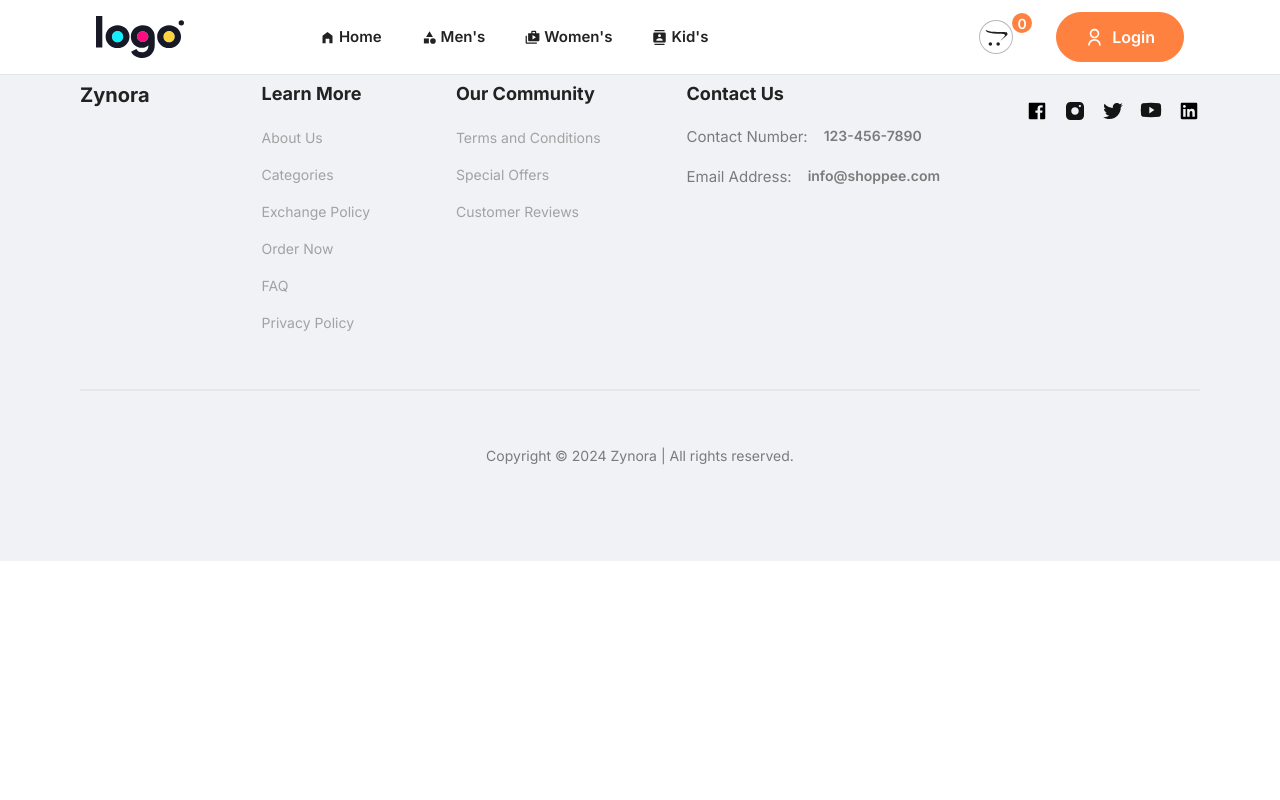
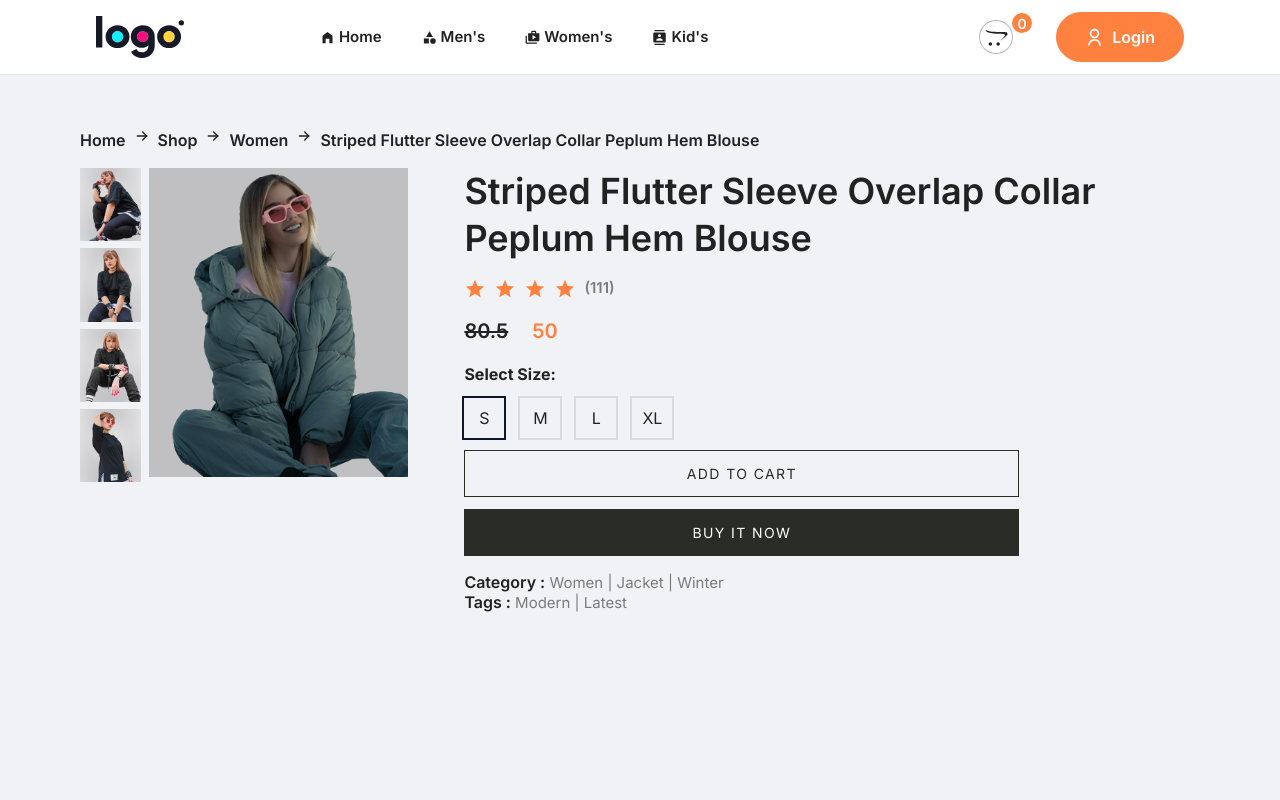
Before and after one commit to yusuftannn/ZynoraApp, a React (Vite) app in the folder frontend/: page /product/1 in a window 1280 px wide. Shown: the top 800 px of the page. Built offline with nearby package versions, Linux system fonts and the light colour scheme.

Commit message:
Product Detail Page planned and development.

```diff
--- a/frontend/src/Context/ShopContext.jsx
+++ b/frontend/src/Context/ShopContext.jsx
@@ -1,10 +1,10 @@
 import { createContext } from "react";
-import all_product from "../assets/all_products"
+import all_products from "../assets/all_products"
 
 export const ShopContext = createContext(null);
 
 const ShopContextProvider = (props) => {
-    const contextValue = {all_product};
+    const contextValue = {all_products};
 
     return(
         <ShopContext.Provider value={contextValue}>
--- a/frontend/src/components/Item.jsx
+++ b/frontend/src/components/Item.jsx
@@ -6,7 +6,7 @@ const Item = ({id, name, image, old_price, new_price}) => {
   return (
     <div className='rounded-xl overflow-hidden shadow-lg'>
         <div className='relative flexCenter group overflow-hidden transition-all duration-100'>
-            <Link to={`product/${id}`} className='h-12 w-12 bg-white rounded-full flexCenter absolute top-1/2 bottom-1/2 !py-2 z-20
+            <Link  to={`/product/${id}`} className='h-12 w-12 bg-white rounded-full flexCenter absolute top-1/2 bottom-1/2 !py-2 z-20
              scale-0 group-hover:scale-100 transition-all duration-700'><FaSearch className='scale-125 hover:rotate-90 hover:scale-125 transition-all duration-200'/></Link>
             <img src={image} alt={name} className='w-full block object-cover
             group-hover:scale-110 transition-all duration-1000' />
--- /dev/null
+++ b/frontend/src/components/ProductDisplay.jsx
@@ -0,0 +1,61 @@
+import product_rt_1 from "../assets/product_rt_1.png"
+import product_rt_2 from "../assets/product_rt_2.png"
+import product_rt_3 from "../assets/product_rt_3.png"
+import product_rt_4 from "../assets/product_rt_4.png"
+import {MdStar} from "react-icons/md"
+
+const ProductDisplay = (props) => {
+
+    const {product} = props
+
+  return (
+    <section>
+        <div className="flex flex-col gap-14 xl:flex-row">
+            {/* left side */}
+            <div className="flex gap-x-2">
+                <div className="flex flex-col gap-[7px] flex-wrap">
+                    <img src={product_rt_1} alt="productImg" className='max-h-[99px]' />
+                    <img src={product_rt_2} alt="productImg" className='max-h-[99px]' />
+                    <img src={product_rt_3} alt="productImg" className='max-h-[99px]' />
+                    <img src={product_rt_4} alt="productImg" className='max-h-[99px]' />
+                </div>
+                <div>
+                    <img src={product.image} alt="" />
+                </div>
+            </div>
+            {/* right side */}
+            <div className="flex-col flex">
+                <h3 className="h3">{product.name}</h3>
+                <div className="flex gap-x-2 text-secondary medium-22">
+                    <MdStar/>
+                    <MdStar/>
+                    <MdStar/>
+                    <MdStar/>
+                    <p>(111)</p>
+                </div>
+                <div className="flex gap-x-6 medium-20 my-4">
+                    <div className="line-through">{product.old_price}</div>
+                    <div className="text-secondary">{product.new_price}</div>
+                </div>
+                <div className="mb-4">
+                    <h4 className="bold-16">Select Size:</h4>
+                    <div className="flex gap-4 my-3">
+                        <div className="ring-2 ring-slate-900 h-10 w-10 flexCenter cursor-pointer ">S</div>
+                        <div className="ring-2 ring-slate-900/10 h-10 w-10 flexCenter cursor-pointer ">M</div>
+                        <div className="ring-2 ring-slate-900/10 h-10 w-10 flexCenter cursor-pointer ">L</div>
+                        <div className="ring-2 ring-slate-900/10 h-10 w-10 flexCenter cursor-pointer ">XL</div>
+                    </div>
+                    <div className="flex flex-col gap-y-3 mb-4 max-w-[555px]">
+                        <button className="btn_dark_outline !rounded-none uppercase regular-14 tracking-widest">Add to cart</button>
+                        <button className="btn_dark_rounded !rounded-none uppercase regular-14 tracking-widest">Buy it now</button>
+                    </div>
+                    <p><span className="medium-16 text-tertiary">Category :</span> Women | Jacket | Winter</p>
+                    <p><span className="medium-16 text-tertiary">Tags :</span> Modern | Latest</p>
+                </div>
+            </div>
+        </div>
+    </section>
+  )
+}
+
+export default ProductDisplay
--- /dev/null
+++ b/frontend/src/components/ProductHd.jsx
@@ -0,0 +1,16 @@
+import React from 'react'
+import { TbArrowRight } from 'react-icons/tb'
+
+const ProductHd = (props) => {
+
+    const {product} = props;
+
+  return (
+    <div className='flex item-center flex-wrap gap-x-2 medium-16 my-4 capitalize'>
+      Home <TbArrowRight/> Shop <TbArrowRight/> {product.category}
+      <TbArrowRight/> {product.name}
+    </div>
+  )
+}
+
+export default ProductHd
--- a/frontend/src/main.jsx
+++ b/frontend/src/main.jsx
@@ -2,9 +2,12 @@ import { StrictMode } from 'react'
 import { createRoot } from 'react-dom/client'
 import App from './App.jsx'
 import './/index.css'
+import ShopContextProvider from './Context/ShopContext.jsx'
 
 createRoot(document.getElementById('root')).render(
   <StrictMode>
-    <App />
+    <ShopContextProvider>
+      <App />
+    </ShopContextProvider>
   </StrictMode>,
 )
--- a/frontend/src/pages/Product.jsx
+++ b/frontend/src/pages/Product.jsx
@@ -1,10 +1,24 @@
-import React from 'react'
+import { useContext } from 'react'
+import {ShopContext} from "../Context/ShopContext"
+import { useParams } from 'react-router-dom'
+import ProductHd from '../components/ProductHd'
+import ProductDisplay from '../components/ProductDisplay'
 
 const Product = () => {
+  const {all_products} = useContext(ShopContext)
+  const {productId} = useParams()
+  const product = all_products.find((e) => e.id === Number(productId))
+  if(!product){
+    return <div>Product not found!</div>
+  }
+
   return (
-    <div>
-
-    </div>
+    <section className='max_padd_container py-28'>
+      <div>
+        <ProductHd product={product}/>
+        <ProductDisplay product={product}/>
+      </div>
+    </section>
   )
 }
 
```
